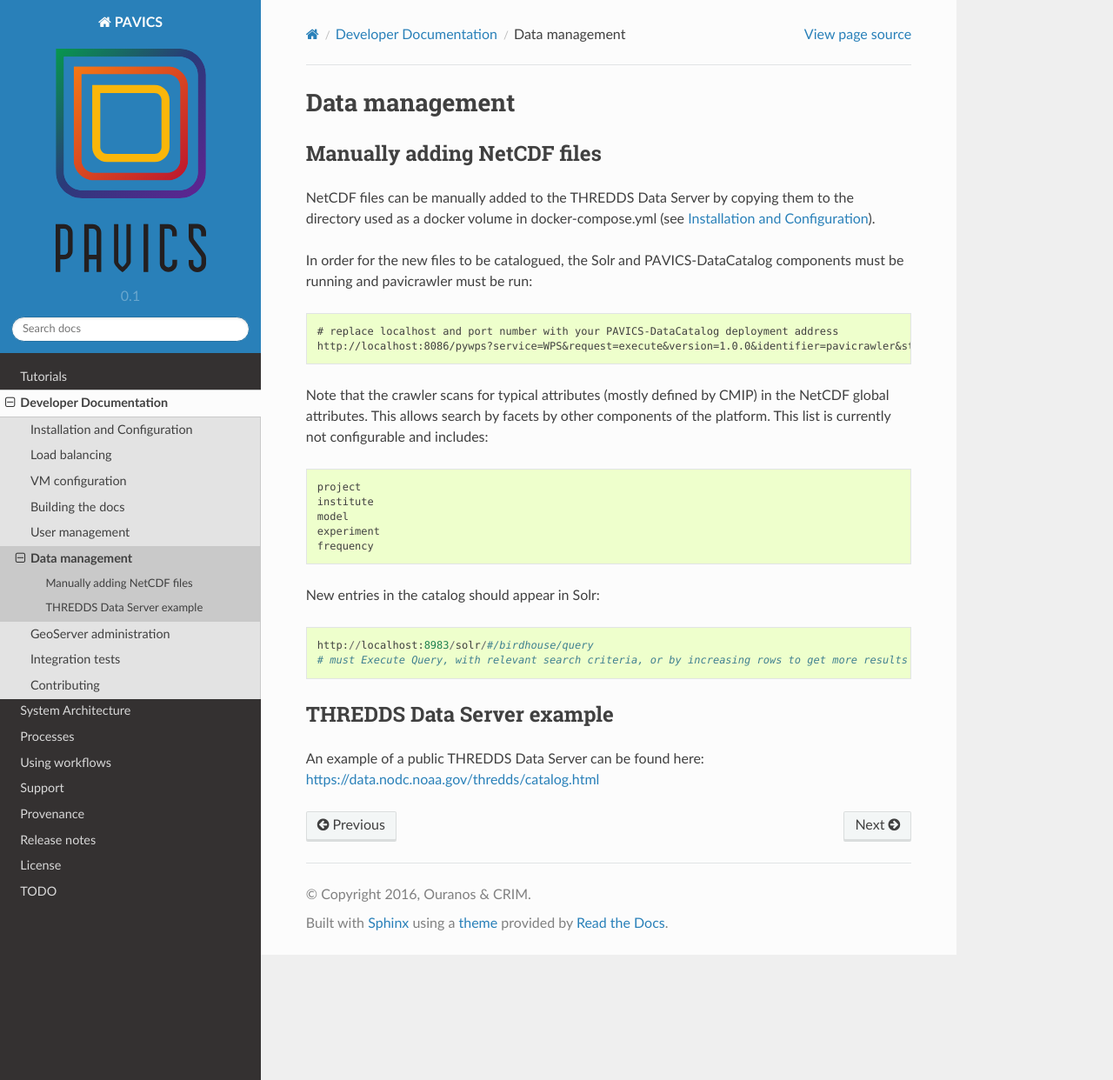
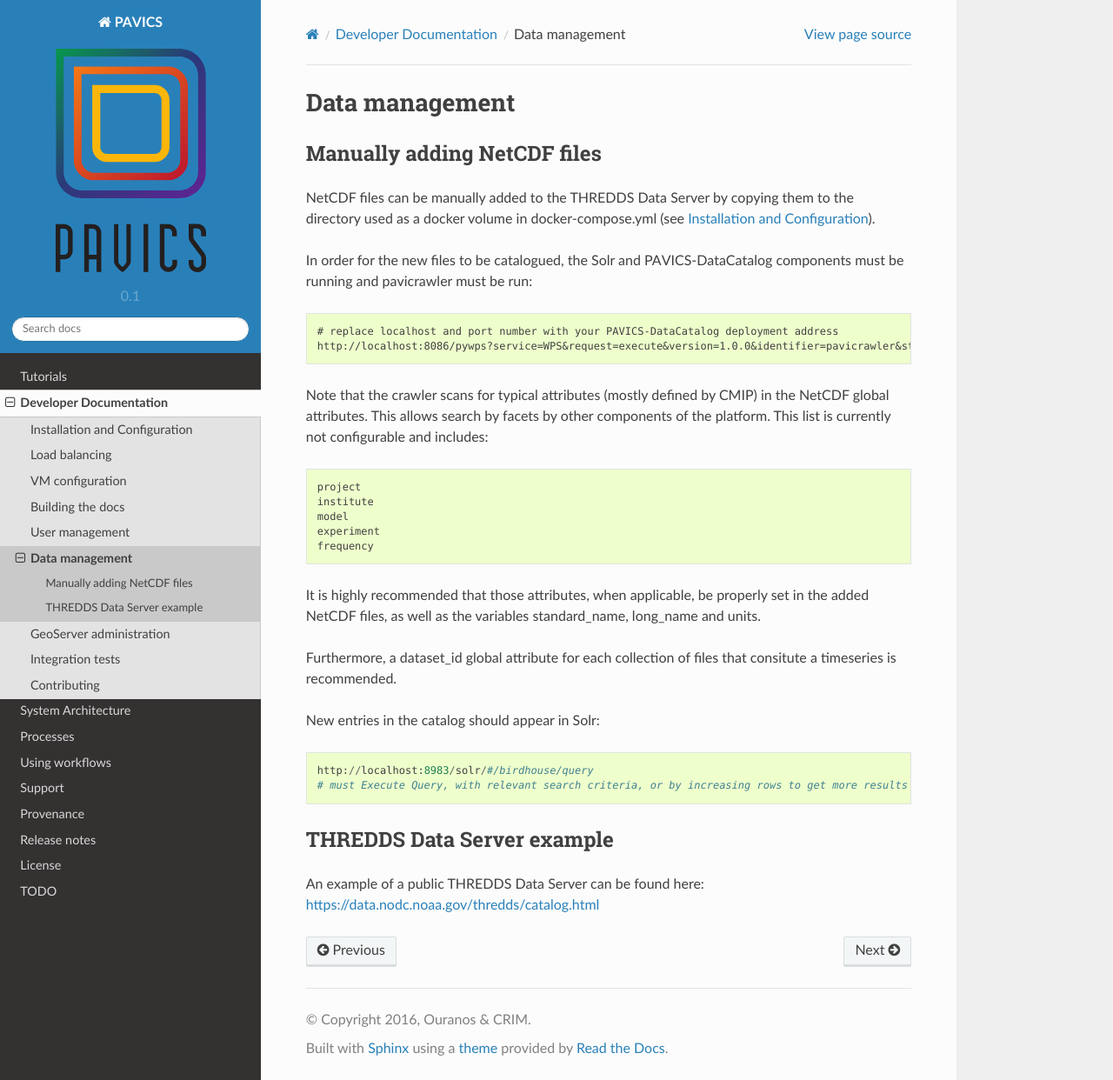
Before and after one commit to Ouranosinc/pavics-sdi, a Sphinx documentation site: the page built from docs/source/dev/data_management.rst, in a window 1280 px wide and 1242 px high. Shown: the whole window at 87% size. Built offline with Sphinx 7.4.7 and the Read the Docs theme 2.0.0, drawn with Linux system fonts in a browser that asks for light colours.

Commit message:
Add information for adding NetCDF files

```diff
--- a/docs/source/dev/data_management.rst
+++ b/docs/source/dev/data_management.rst
@@ -25,6 +25,13 @@ of the platform. This list is currently not configurable and includes::
     experiment
     frequency
 
+It is highly recommended that those attributes, when applicable, be properly
+set in the added NetCDF files, as well as the variables standard_name,
+long_name and units.
+
+Furthermore, a dataset_id global attribute for each collection of files
+that consitute a timeseries is recommended.
+
 New entries in the catalog should appear in Solr::
 
     http://localhost:8983/solr/#/birdhouse/query
```
